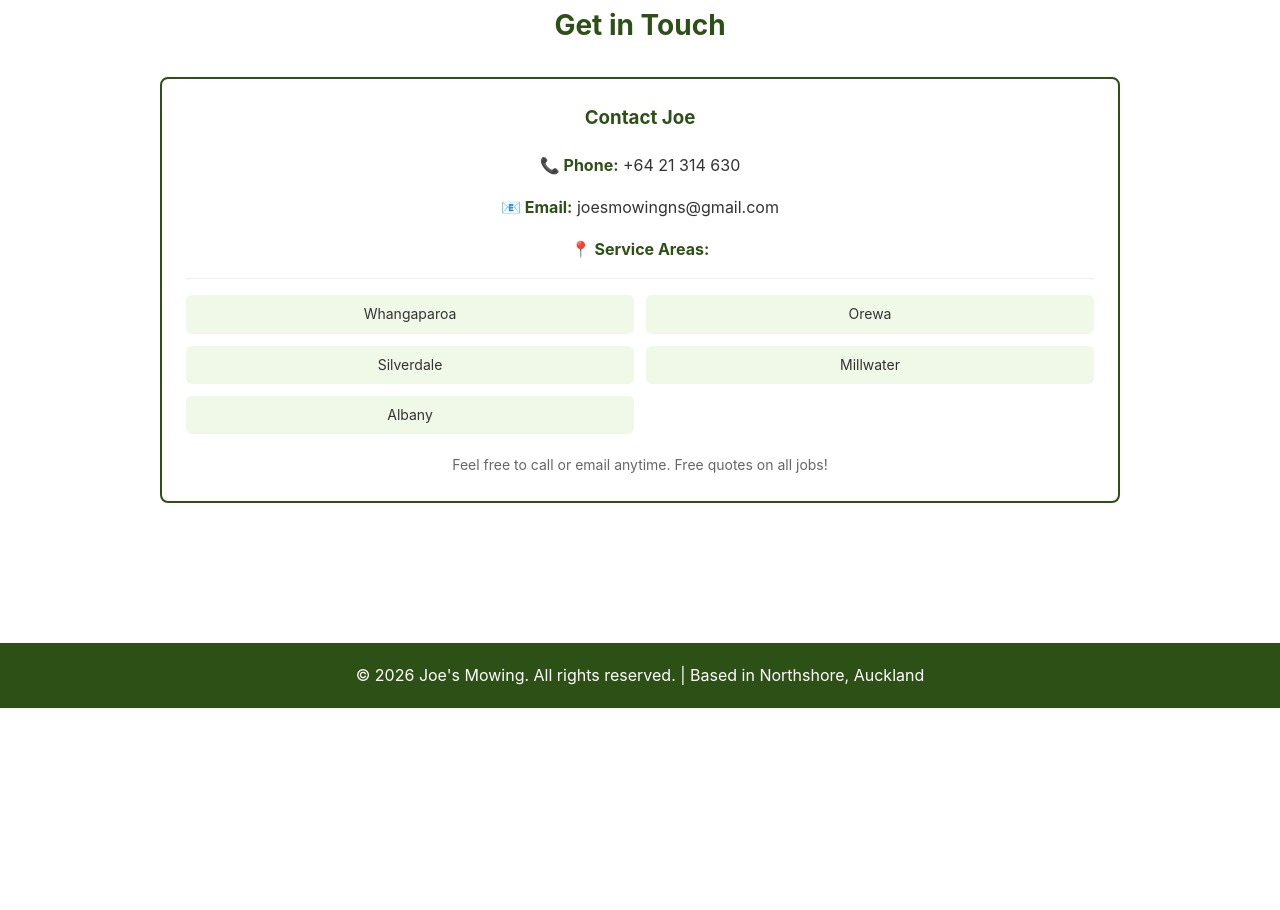
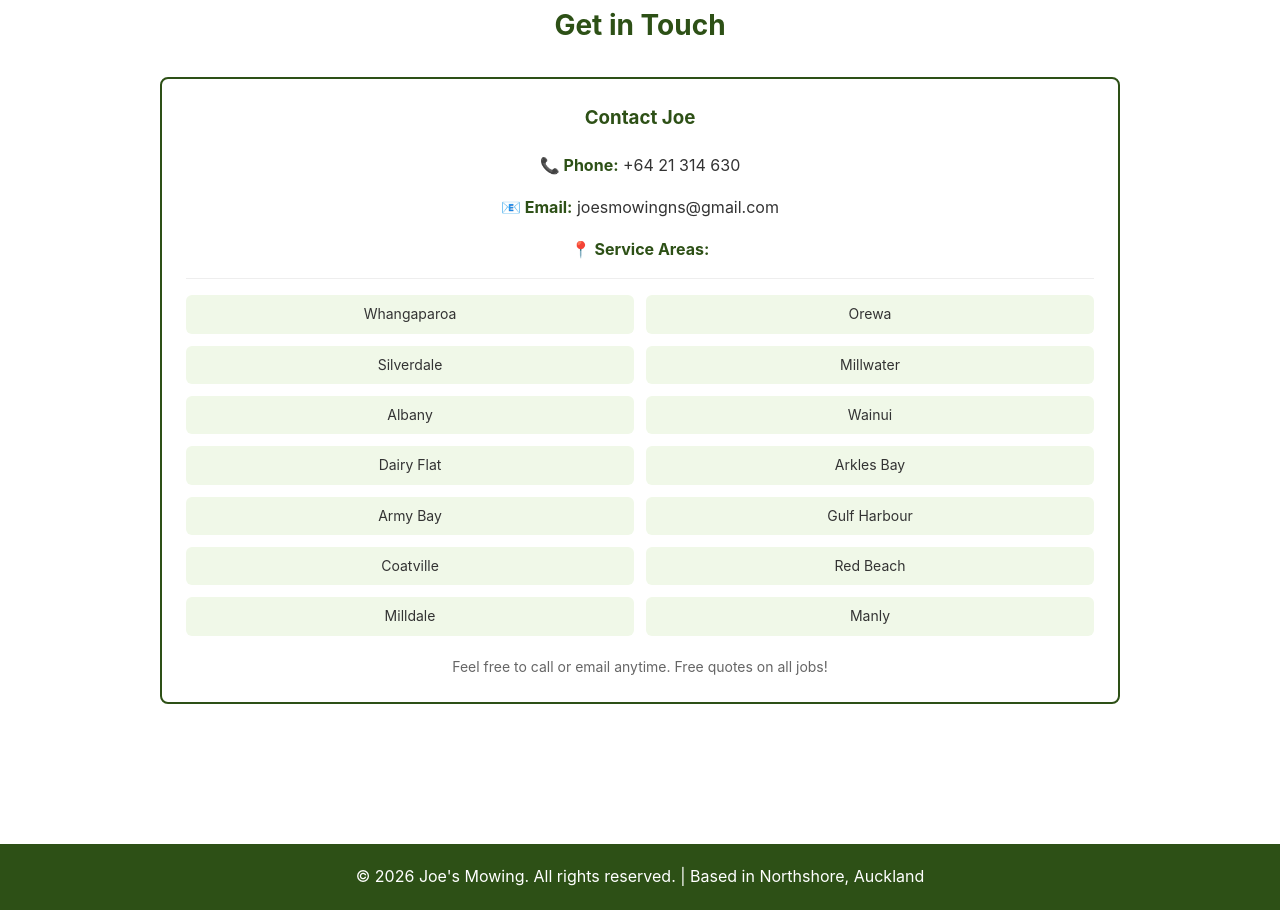
Before and after one commit to egirlluna08-lang/Joe-smowing, a plain HTML site: page index.html in a window 1280 px wide. Shown: the part 2972-3882 px from the top of the page. Before the commit the page ends 3680 px from the top, so only its background shows below. Drawn offline with Linux system fonts and the light colour scheme.

Commit message:
Add service areas: Wainui, Dairy Flat, Arkles Bay, Army Bay, Gulf Harbour, Coatville, Red Beach, Milldale, Manly

```diff
--- a/index.html
+++ b/index.html
@@ -368,6 +368,15 @@
                             <option value="Silverdale">Silverdale</option>
                             <option value="Millwater">Millwater</option>
                             <option value="Albany">Albany</option>
+                            <option value="Wainui">Wainui</option>
+                            <option value="Dairy Flat">Dairy Flat</option>
+                            <option value="Arkles Bay">Arkles Bay</option>
+                            <option value="Army Bay">Army Bay</option>
+                            <option value="Gulf Harbour">Gulf Harbour</option>
+                            <option value="Coatville">Coatville</option>
+                            <option value="Red Beach">Red Beach</option>
+                            <option value="Milldale">Milldale</option>
+                            <option value="Manly">Manly</option>
                         </select>
                     </div>
                     <div class="form-group">
@@ -402,6 +411,15 @@
                         <span>Silverdale</span>
                         <span>Millwater</span>
                         <span>Albany</span>
+                        <span>Wainui</span>
+                        <span>Dairy Flat</span>
+                        <span>Arkles Bay</span>
+                        <span>Army Bay</span>
+                        <span>Gulf Harbour</span>
+                        <span>Coatville</span>
+                        <span>Red Beach</span>
+                        <span>Milldale</span>
+                        <span>Manly</span>
                     </div>
                 </div>
                 <p style="margin-top: 20px; font-size: 14px; color: #666;">Feel free to call or email anytime. Free quotes on all jobs!</p>
```
